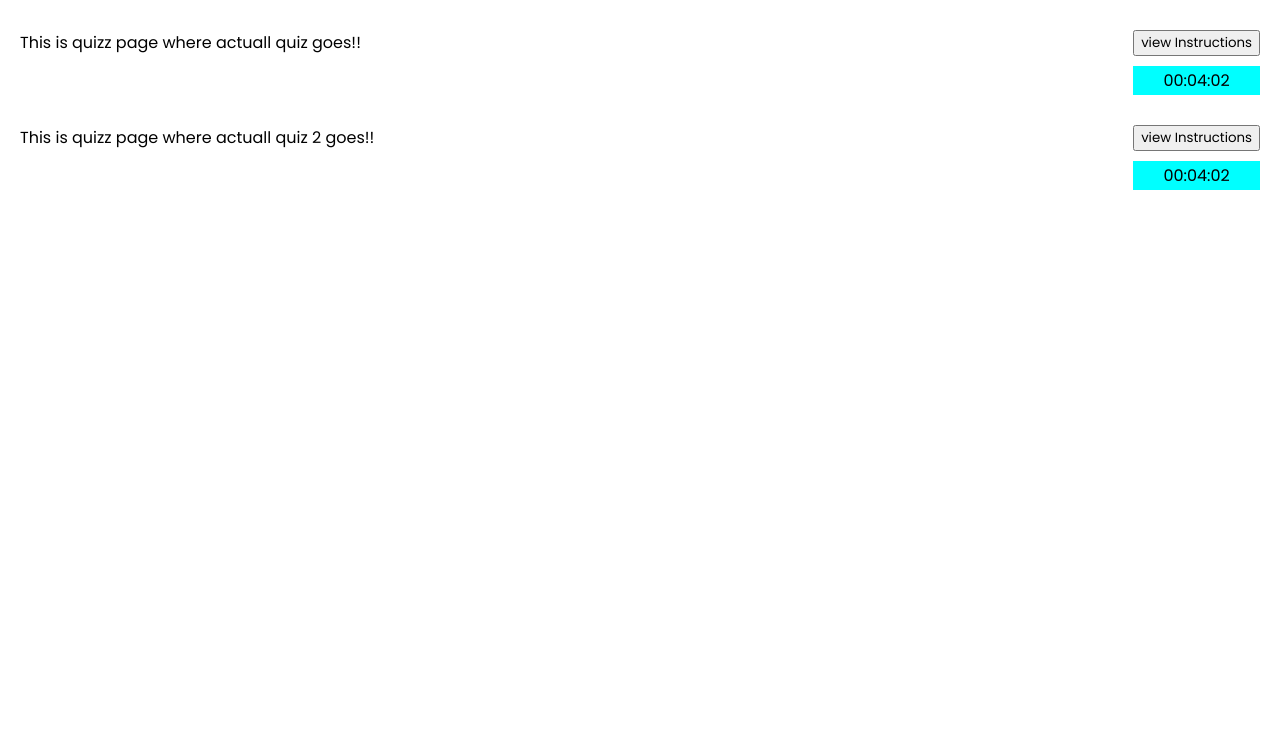
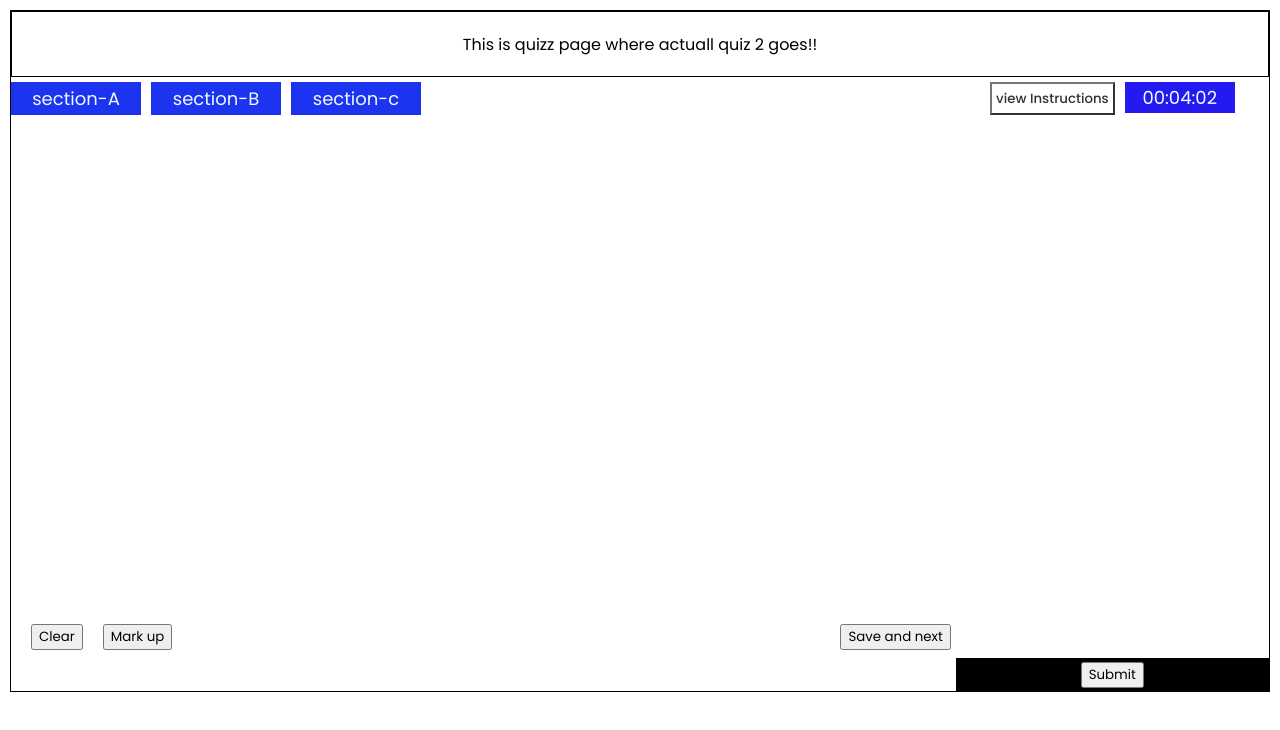
Before and after one commit to Baggu516/OnlineQuizSystem, a React (Create React App) app in the folder quizzz/: page /quiz/2 in a window 1280 px wide. Shown: the top 730 px of the page. Built offline with nearby package versions, Linux system fonts and the light colour scheme.

Commit message:
layout-design

```diff
--- a/quizzz/package.json
+++ b/quizzz/package.json
@@ -3,6 +3,9 @@
   "version": "0.1.0",
   "private": true,
   "dependencies": {
+    "@emotion/react": "^11.11.1",
+    "@emotion/styled": "^11.11.0",
+    "@mui/material": "^5.14.12",
     "@testing-library/jest-dom": "^5.17.0",
     "@testing-library/react": "^13.4.0",
     "@testing-library/user-event": "^13.5.0",
--- a/quizzz/src/App.js
+++ b/quizzz/src/App.js
@@ -16,7 +16,7 @@ function App() {
   return (
     <div className="App">
       <BrowserRouter>
-      <Quiz/>
+      {/* <Quiz/> */}
 
         <Routes>
           <Route
--- a/quizzz/src/components/Quiz.css
+++ b/quizzz/src/components/Quiz.css
@@ -1,13 +1,94 @@
 .time-instruction{
  text-align: center;
  display: flex;
- flex-direction: column;
+ /* flex-direction: column; */
  gap: 10px;
+
 }
-.quiz{
+/* .quiz{
     margin-top: 30px;
     display: flex;
     justify-content: space-between;
     margin-left: 20px;
     margin-right: 20px;
+} */
+.quiz{
+    display: grid;
+    /* grid-template-columns:3fr 1fr 1fr 1fr 1fr 2fr; */
+    grid-template-columns: 3fr 1fr;
+    /* grid-row: span 2; */
+    grid-template-rows:2fr 1fr 15fr 1fr 1fr;
+    gap: 5px;
+    /* background-color: rgb(208, 185, 185); */
+    border: 1px solid black;
+    margin: 10px;
 }
+.quiz-heading{
+   grid-area: 1/1/1/3;
+   display: flex;
+   justify-content: center;
+   align-items: center;
+   border: 1px solid black;
+}
+.time-instruction{
+    /* grid-area: 2/6/3/7; */
+    display: flex;
+    /* align-items: right; */
+    justify-content:center ;
+
+}
+.Instruction-btn{
+    /* border: ; */
+    background: none;
+    font-weight: 500;
+    opacity: .8;
+    padding: 4px;
+
+
+}
+.sections-container{
+    display: flex;
+    justify-content: flex-start;
+    align-items: center;
+    gap: 10px;
+    /* margin-left: 10px; */
+    /* border: 1px solid black; */
+
+}
+.section-btn{
+    border:2px solid rgb(28, 52, 240) ;
+    background: rgb(28, 52, 240) ;
+    width: 130px;
+    color: aliceblue;
+    font-size: large;
+
+
+}
+.clear-mark-btn{
+    /* grid-area: 6/1/6/2; */
+    display: flex;
+    justify-content: flex-start;
+    align-items: center;
+    gap:20px;
+    margin-left: 20px;
+    /* border: 1px solid black; */
+}
+.save-next-btn{
+     /* grid-area: 6/4/7/5; */
+     display: flex;
+    justify-content: center;
+    align-items: center;
+}
+.nav-btn{
+    grid-area:4/1/4/1;
+    display: flex;
+    align-items: center;
+    justify-content: space-between;
+}
+.submit-btn{
+    grid-area: 5/2/5/3;
+    display: flex;
+    justify-content: center;
+    align-items: center;
+    background-color: black;
+}
--- a/quizzz/src/components/Quiz.jsx
+++ b/quizzz/src/components/Quiz.jsx
@@ -3,31 +3,57 @@ import Instructions from "./Instructions";
 import Timer from "./Timer";
 import { useParams } from "react-router-dom";
 import Modal from "react-modal";
-import "./Quiz.css"
+import "./Quiz.css";
+// material ui
+// import Divider
+import Divider from '@mui/material/Divider';
 const Quiz = () => {
   const { id } = useParams();
   const [modalOpen, setModalOpen] = useState(false);
   const closeModal = () => setModalOpen(false);
   const openModal = () => setModalOpen(true);
   return (
+    <>
     <div className="quiz">
+      <div className="quiz-heading">
       This is quizz page where actuall quiz {id} goes!!
-      <div className="time-instruction">
+      </div>
 
-        <button onClick={openModal}>view Instructions</button>
+      <div className="sections-container">
+        <button className="section-btn">section-A</button>
+        <button className="section-btn">section-B</button>
+        <button className="section-btn">section-c</button>
+        <Divider />
+      </div>
 
 
-      <Timer/>
+      <div className="time-instruction">
+        <button className="Instruction-btn" onClick={openModal}>view Instructions</button>
+
+        <Timer />
+      </div>
+      {/* <hr></hr> */}
+      <div className="nav-btn">
+      <div className="clear-mark-btn">
+        <button>Clear</button>
+        <button>Mark up</button>
+      </div>
+      <div className="save-next-btn">
+        <button>Save and next</button>
+      </div>
+      </div>
+      <div className="submit-btn">
+      <button>Submit</button>
+      </div>
 
 
-
-      </div>
-
-      <Modal isOpen={modalOpen} >
+      <Modal isOpen={modalOpen}>
         <Instructions closeModal={closeModal} />
       </Modal>
       {/* <Timer /> */}
     </div>
+
+    </>
   );
 };
 
--- a/quizzz/src/components/Timer.css
+++ b/quizzz/src/components/Timer.css
@@ -1,8 +1,11 @@
 .timer{
-    background-color: aqua;
+    background-color: rgb(36, 25, 241);
     padding: 2px;
     padding-left: 5px;
     padding-right: 5px;
+    color: azure;
+    width: 100px;
+    font-size:large;
     /* position: fixed; */
 
 }
--- a/quizzz/src/components/Timer.jsx
+++ b/quizzz/src/components/Timer.jsx
@@ -2,7 +2,7 @@ import React, { useState, useEffect, useRef } from "react";
 // import { Navigate } from "react-router-dom";
 import { useNavigate } from "react-router-dom";
 import "./Timer.css"
-function Timer() {
+function  Timer() {
   const [hours, setHours] = useState(0);
   const [minutes, setMinutes] = useState(4);
   const [seconds, setSeconds] = useState(7);
@@ -26,7 +26,7 @@ function Timer() {
   const ref = useRef();
   useEffect(() => {
     console.log("timer");
-    if (true) {
+    // if (true) {
       ref.current = setInterval(() => {
         console.log(ref, "timer");
         if (seconds === 0) {
@@ -47,10 +47,10 @@ function Timer() {
           setSeconds((prevSeconds) => prevSeconds - 1);
         }
       }, 1000);
-    } else {
-      clearInterval(ref.current);
+    // } else {
+      // clearInterval(ref.current);
       //   console.log()
-    }
+    // }
     return () => {
       clearInterval(ref.current);
     };
```
Also changed, not shown: 1 other file (tests, documents, lock files or other folders).
